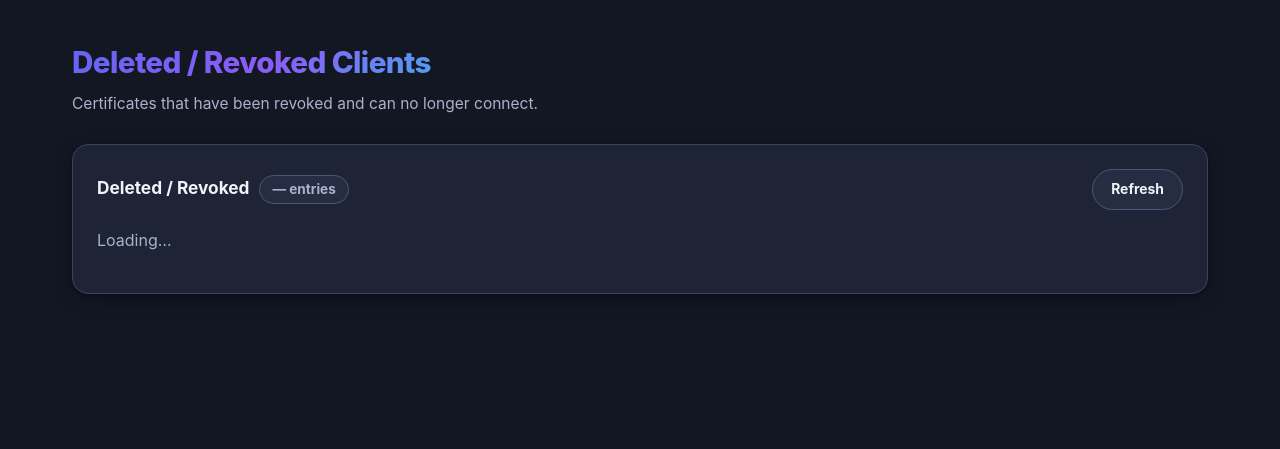
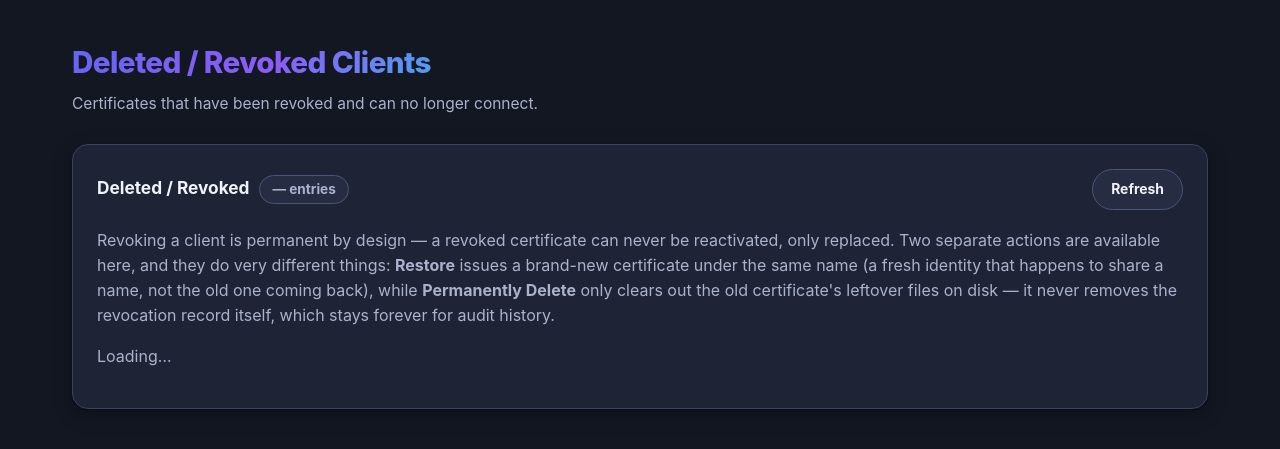
Before and after one commit to cloudlative/cyferio, a Python web app: template app/vpnadmin/templates/revoked.html in a window 1280 px wide. Shown: the top 449 px of the page. Run offline with Jinja, Linux system fonts and the light colour scheme; the template is opened without the code that fills it: most values are stand-ins (such as "Sample title", 1, 10 or a date in 2020).

Commit message:
app: clarify Deleted/Revoked Clients page UX (#87)
Brought revoked.html up to the same polish level as clients.html/
dashboard.html/teams.html/users.html:
- Persistent, always-visible explanation of what Restore vs. Permanently
  Delete each actually do (previously only ever explained in chat, never
  on the page itself) -- Restore issues a brand-new cert under the same
  name; Permanently Delete only clears leftover files and never touches
  the revocation record.
- Clearer column headers ('Revoked On', 'MAC DB Entry', 'Certificate
  Files') plus native title= tooltips on the header cells and on the
  Restore/purge-checkbox controls themselves.
- Both status columns now render as status-pill badges instead of mixing
  a pill (stale) with plain muted text (not-stale) -- Clean/Stale for the
  MAC DB entry, Present/Purged for certificate files, so both states in
  each column carry equal visual weight.
- Purge button now carries a tooltip reiterating it's file-only, and the
  confirm dialog text says the same explicitly.

Co-Authored-By: Claude Sonnet 5 <noreply@anthropic.com>

```diff
--- a/app/vpnadmin/templates/revoked.html
+++ b/app/vpnadmin/templates/revoked.html
@@ -12,9 +12,14 @@
 		</div>
 		<button class="btn-secondary" id="refresh-btn">Refresh</button>
 	</div>
-	{% if is_admin %}
-	<p class="muted" style="margin-bottom:16px">Select one or more entries below to permanently delete their leftover certificate/key files, or restore (reissue a new certificate for) a single client.</p>
-	{% endif %}
+	<p class="muted" style="margin-bottom:16px">
+		Revoking a client is permanent by design — a revoked certificate can never be reactivated, only replaced.
+		Two separate actions are available here, and they do very different things:
+		<strong>Restore</strong> issues a brand-new certificate under the same name (a fresh identity that
+		happens to share a name, not the old one coming back), while <strong>Permanently Delete</strong> only
+		clears out the old certificate's leftover files on disk — it never removes the revocation record itself,
+		which stays forever for audit history.
+	</p>
 	<div id="revoked-table"><p class="muted">Loading…</p></div>
 </div>
 
@@ -23,7 +28,7 @@
 	<div class="dialog-body">
 		<h2>Restore Client</h2>
 		<p class="muted" style="margin-top:0">
-			A revoked certificate can't be un-revoked once it's on the CRL -- this issues a
+			A revoked certificate can't be un-revoked once it's on the CRL -- this issues
 			<strong id="restore-client-name"></strong> a brand-new certificate under the same name instead.
 		</p>
 		<form id="restore-form">
@@ -58,27 +63,30 @@ async function loadRevoked() {
 		const sorted = [...lastRevoked].sort((a, b) => (b.revoked_at || "").localeCompare(a.revoked_at || ""));
 		el.innerHTML = `
 			${isAdmin ? `<div class="form-row" style="margin-bottom:14px">
-				<button class="btn-danger btn-sm" id="purge-selected" disabled>Permanently Delete Selected</button>
+				<button class="btn-danger btn-sm" id="purge-selected" disabled title="Removes leftover certificate/key files only -- the revocation record always stays.">Permanently Delete Selected</button>
 			</div>` : ""}
 			<table>
 			<thead><tr>
 				${isAdmin ? '<th style="width:1%"></th>' : ""}
-				<th>Name</th><th>Revoked At</th><th>Stale MAC DB Entry</th><th>Files Present</th>
-				${isAdmin ? "<th></th>" : ""}
+				<th>Name</th>
+				<th>Revoked On</th>
+				<th title="Whether this client still has a leftover entry in the MAC-binding database (openvpn_db.txt) that should be cleaned up.">MAC DB Entry</th>
+				<th title="Whether the old certificate/key files are still on disk. &quot;Purged&quot; clients have nothing left to delete, but the revocation record itself is never removed either way.">Certificate Files</th>
+				${isAdmin ? '<th>Action</th>' : ""}
 			</tr></thead>
 			<tbody>${sorted.map(r => `
 				<tr class="row-dim" data-name="${escapeHtml(r.name)}">
-					${isAdmin ? `<td>${r.files_present ? `<input type="checkbox" class="purge-checkbox" value="${escapeHtml(r.name)}">` : ""}</td>` : ""}
+					${isAdmin ? `<td>${r.files_present ? `<input type="checkbox" class="purge-checkbox" value="${escapeHtml(r.name)}" title="Select for permanent file deletion">` : ""}</td>` : ""}
 					<td>${escapeHtml(r.name)}</td>
 					<td class="mono">${escapeHtml(r.revoked_at)}</td>
 					<td>${r.stale_db_entry
-						? '<span class="status-pill status-revoked">Stale — needs cleanup</span>'
-						: '<span class="muted">No</span>'}</td>
+						? '<span class="status-pill status-revoked" title="This name still has a MAC-binding entry in openvpn_db.txt even though the certificate is revoked.">Stale — needs cleanup</span>'
+						: '<span class="status-pill status-online">Clean</span>'}</td>
 					<td>${r.files_present
-						? '<span class="muted">Yes</span>'
+						? '<span class="status-pill status-offline">Present</span>'
 						: '<span class="status-pill status-online">Purged</span>'}</td>
 					${isAdmin ? `<td class="text-right">
-						${r.files_present ? '<button class="btn-secondary btn-sm restore-btn">Restore</button>' : '<span class="muted">—</span>'}
+						${r.files_present ? '<button class="btn-secondary btn-sm restore-btn" title="Issue a brand-new certificate under this same name -- not a reactivation of the old one.">Restore</button>' : '<span class="muted">—</span>'}
 					</td>` : ""}
 				</tr>`).join("")}</tbody>
 		</table>`;
@@ -94,7 +102,7 @@ async function loadRevoked() {
 			purgeBtn.addEventListener("click", async () => {
 				const names = [...el.querySelectorAll(".purge-checkbox:checked")].map(cb => cb.value);
 				if (names.length === 0) return;
-				const ok = await confirmDialog(`Permanently delete leftover files for ${names.length} revoked client${names.length === 1 ? "" : "s"}? This cannot be undone.`, { confirmLabel: "Delete Permanently" });
+				const ok = await confirmDialog(`Permanently delete leftover certificate/key files for ${names.length} revoked client${names.length === 1 ? "" : "s"}? The revocation record itself is not affected either way. This cannot be undone.`, { confirmLabel: "Delete Permanently" });
 				if (!ok) return;
 				purgeBtn.disabled = true;
 				try {
```
